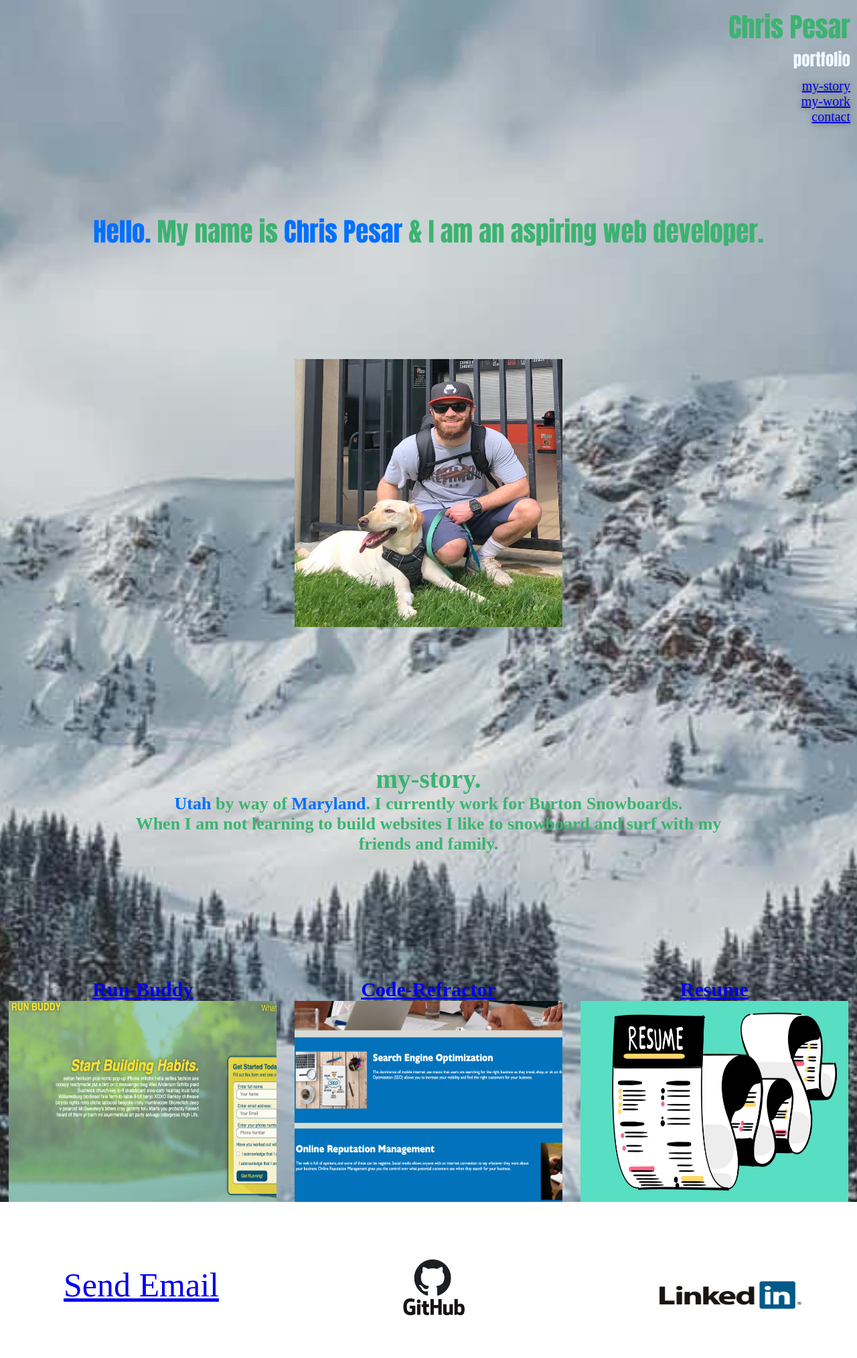
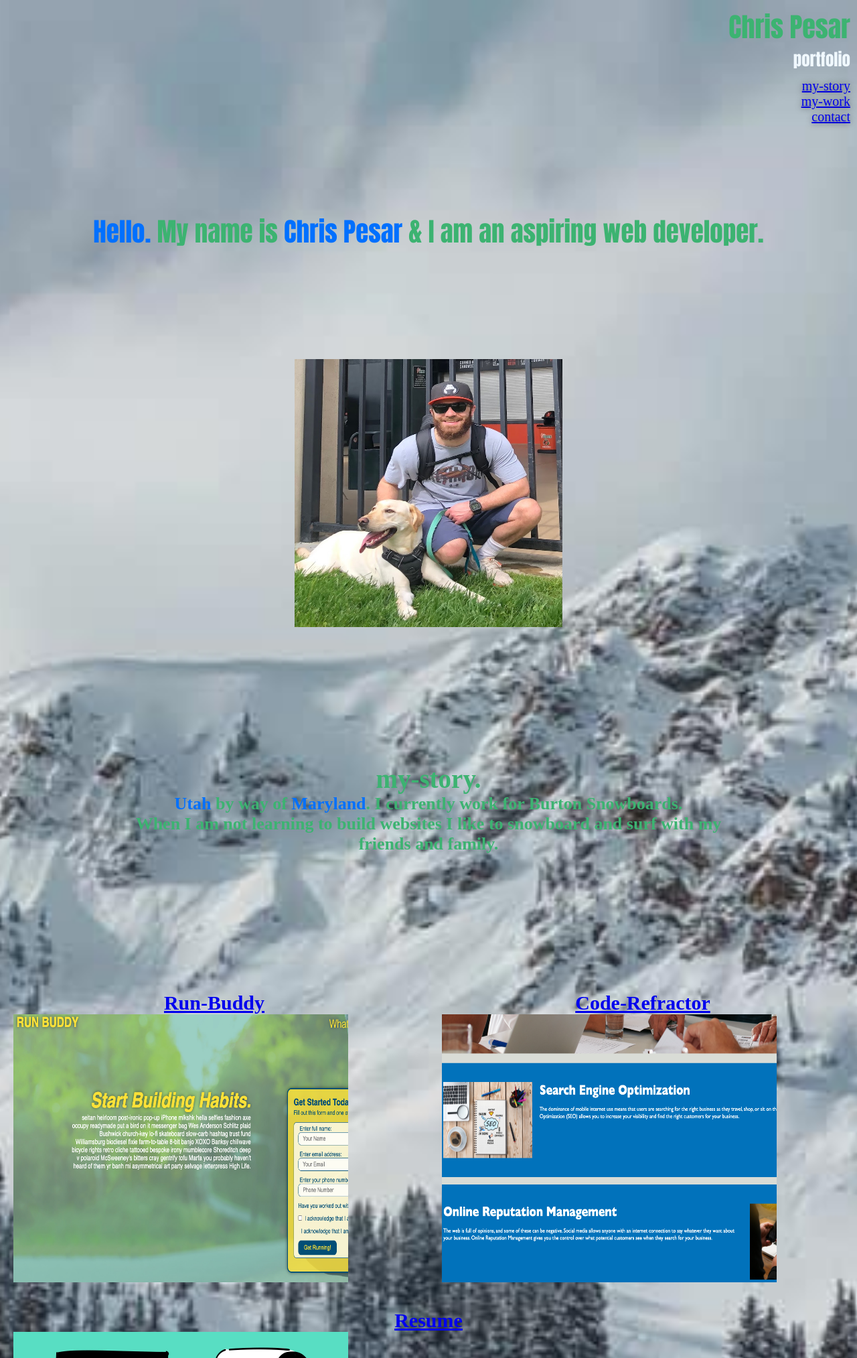
Before and after one commit to cpesar/pesarportfolio, a plain HTML site: page index.html in a window 1280 px wide. Shown: the top 2027 px of the page at 67% size. Drawn offline with Linux system fonts and the light colour scheme.

Commit message:
moved boxes in my work section

```diff
--- a/assets/style.css
+++ b/assets/style.css
@@ -32,7 +32,6 @@ header h1 {
 header h1 p {
   font-size: 25px;
   margin: 0;
-
   text-align: right;
   color: aliceblue;
   font-weight: bold;
@@ -41,7 +40,7 @@ header h1 p {
 /*Footer*/
 footer {
   background: white;
-  padding: 20px 20px;
+  padding: 100px 60px;
   display: flex;
   justify-content: space-between;
   flex-wrap: wrap;
@@ -103,17 +102,17 @@ header nav ul li a:hover {
 
 /*Intro Box Section*/
 .intro {
+  font-size: 26px;
+  text-align: center;
   border: 100px;
   padding: 120px;
   margin: auto;
   height: 100px;
   box-sizing: content-box;
   text-align: center;
-  font-size: 26px;
+
   font-family: Impact, fantasy;
   color: #3cb371;
-
-
 }
 
 .intro p span {
@@ -131,7 +130,6 @@ header nav ul li a:hover {
 }
 
 /*my-story section*/
-
 
 .story {
   border: 75px;
@@ -164,19 +162,28 @@ header nav ul li a:hover {
 /*My Work Section*/
 
 .resize {
-  height: 300px;
-  width: 400px;
+
+  height: 400px;
+  width: 500px;
   flex-wrap: wrap;
   display: flex;
   flex-direction: row;
+  -webkit-box-align: center;
+  align-content: space-around;
+
 }
 
 .work {
+  width: 100%;
   margin: 0 auto;
   display: flex;
-  flex-direction: row;
+  flex-wrap: wrap;
   justify-content: space-around;
-  align-items: baseline stretch;
+}
+
+.hustle {
+  margin: 20px;
+  flex: 1;
 }
 
 
@@ -223,82 +230,50 @@ header nav ul li a:hover {
 
 
 
-/*Media query for desktop screens and smaller*/
-@media screen and (min-width: 575px) {
-  header {
-    padding-bottom: 0;
-    justify-content: center;
-    position: relative;
-  }
-  header h1 {
+/* iPhone 5 */
+@media screen and (min-width: 320px ){
 
 }
 
-  header nav ul {
-
-  }
-
-  header nav ul li a {
-
-  }
-
-  .intro {
-
-  }
-
-  .my-story {
-
-  }
-
-  .my-story p {
-
-  }
-
-  .work {
+/* Google Pixel & HTC  */
+@media screen and (min-width: 360px){
 
 }
 
 
-}
-
-
-/*Media query for tablets and smaller*/
-@media screen and (min-width: 768px) {
+/* iPhone 6, 7, 8 */
+@media screen and (min-width: 375px ){
 
 }
 
 
-/*Media query for mobile phones and smaller*/
-@media screen and (min-width: 980px) {
-  header {
-   text-align: right;
-   justify-items: inherit;
+
+/* iPhone 6+,7+,8+ */
+@media screen and (min-width: 414px){
 
 }
 
-  header h1 {
-    text-align: right;
-  }
 
-  header nav ul {
-    padding: 0;
+ /* iPhone X */
+@media screen and (min-width: 375px){
 
 }
 
-  header nav ul li a  {
+/*
+
+/* Windows phone */
+@media screen and (min-width: 414px){
 
 }
 
-  .intro {
+
+/*iPad and tablets */
+@media screen and (min-width: 768px){
 
 }
 
-  .my-story {
+
+/*Latops and large tablets */
+@media screen and (min-width: 1200px){
 
 }
-
-  .my-story p {
-
-  }
-
-}
--- a/index.html
+++ b/index.html
@@ -47,6 +47,7 @@
       <img class="layla" src="./assets/images/layla.jpeg" alt="layla">
     </div>
   </section>
+
   <!--My-Story Section-->
     <section id="my-story">
       <div class="story">
@@ -56,29 +57,29 @@
       </div>
     </section>
 
-        <!--My-Work Section-->
+  <!--My-Work Section-->
   <section id="my-work">
 
     <div class="work">
           <!--Run Buddy-->
-    <article>
+    <article class="hustle">
         <h2 class="run-bud"><a href="https://cpesar.github.io/run-buddy1/">Run-Buddy</a></h2>
         <img class="resize" src="./assets/images/run-bud.jpeg.png" alt="run-buddy-project">
     </article>
 
         <!--Code Refractor-->
-    <article>
+    <article class="hustle">
         <h2 class="code"><a href="https://cpesar.github.io/horiseon-code-refractor-challenge/">Code-Refractor</a></h2>
         <img class="resize" src="./assets/images/code-refractor.jpeg.png" alt="code-refractor-project">
     </article>
 
         <!--Resume-->
-    <article>
+    <article class="hustle">
       <h2 class="resume1"><a href="./assets/docs/ChrisPesarResume.docx.pdf">Resume</a></h2>
       <img class="resize" src="./assets/images/resume-image2.jpeg" alt="resume">
     </article>
-  </div>
-</section>
+    </div>
+  </section>
 
 <!--Footer Section-->
   <footer id="contact">
```
Lines whose indentation alone changed are shown as unchanged.
